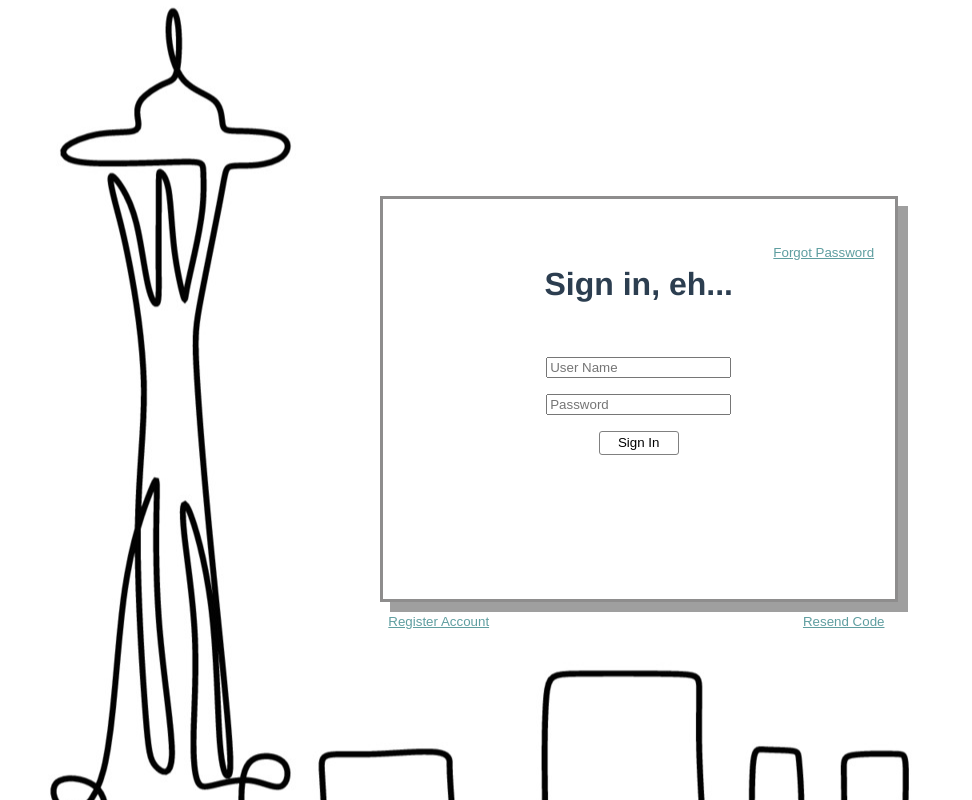
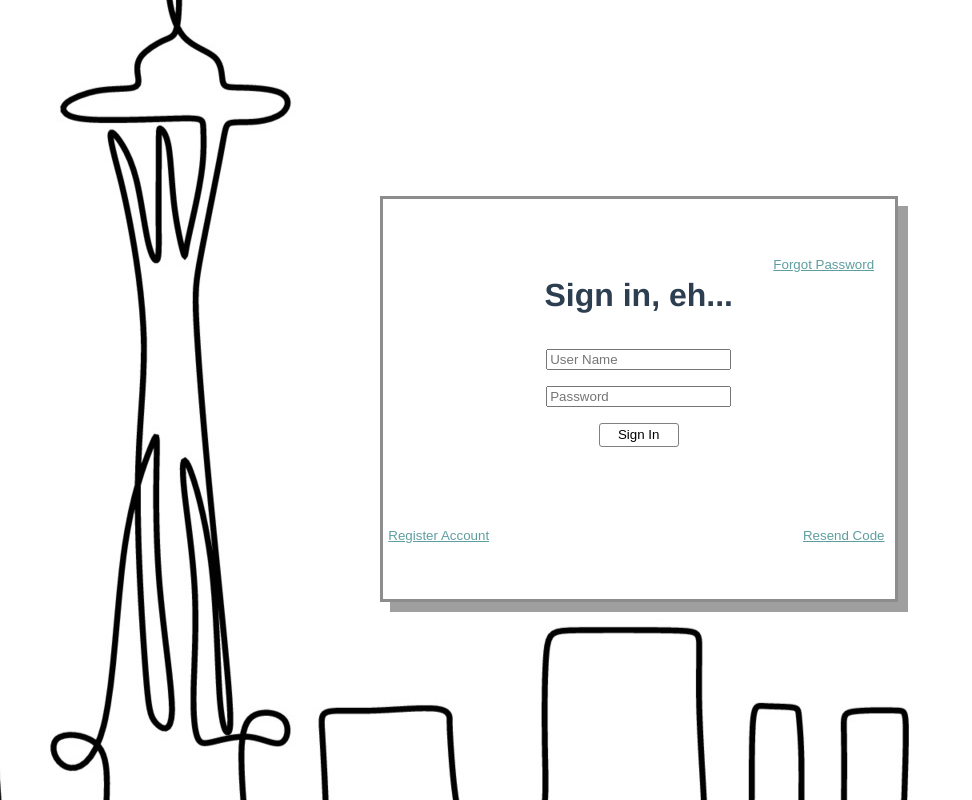
Before and after one commit to walimorris/unofficial-seattle-metro-api-site, a Vue app: page / in a window 1280 px wide. Shown: the whole page, without its empty margins (0-972 px from the left). Built offline with nearby package versions, Linux system fonts and the light colour scheme.

Commit message:
update register and sign-in component padding styling

```diff
--- a/src/App.vue
+++ b/src/App.vue
@@ -24,7 +24,7 @@ html, body {
   background-image: url("./assets/vecteezy_one-continuous-single-line-of-famous-building-like-space-needle_8267670.jpg");
   background-repeat: no-repeat;
   background-attachment: fixed;
-  background-position: 100% 40%;
+  background-position: 100% 48%;
 }
 
 #app {
--- a/src/components/RegisterComponent.vue
+++ b/src/components/RegisterComponent.vue
@@ -208,7 +208,7 @@ export default {
   }
 
   #registration-form > input {
-    margin-bottom: 1rem;
+    margin-bottom: .8rem;
   }
 
   .buttons {
@@ -232,8 +232,4 @@ export default {
     color: white;
     background-color: #939292;
   }
-
-  #title-header {
-    padding-top: 45px;
-  }
 </style>
--- a/src/components/SignInComponent.vue
+++ b/src/components/SignInComponent.vue
@@ -285,7 +285,7 @@ export default {
   }
 
   h1 {
-    padding-bottom: 2rem;
+    padding-bottom: .8rem;
   }
 
   #sign-in-form {
@@ -300,7 +300,7 @@ export default {
   }
 
   .sign-in-button {
-    margin-bottom: 1rem;
+    margin-bottom: .8rem;
   }
 
   .buttons {
@@ -323,13 +323,13 @@ export default {
   #register-button {
     position: relative;
     left: -140px;
-    top: 60px;
+    top: -15px;
   }
 
   #resend-verification-button {
     position: relative;
     left: 145px;
-    top:60px;
+    top:-15px;
   }
 
 </style>
```
